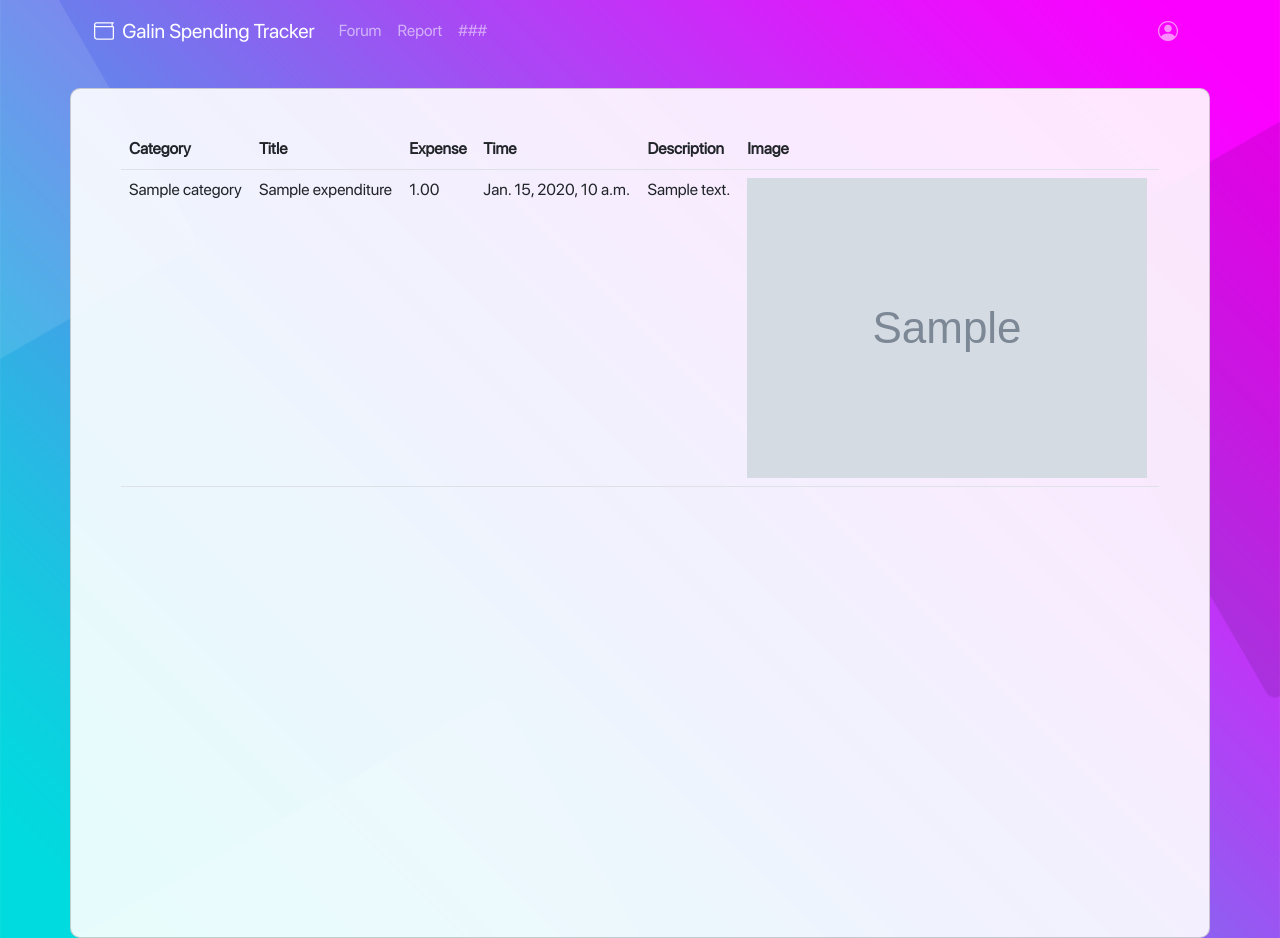
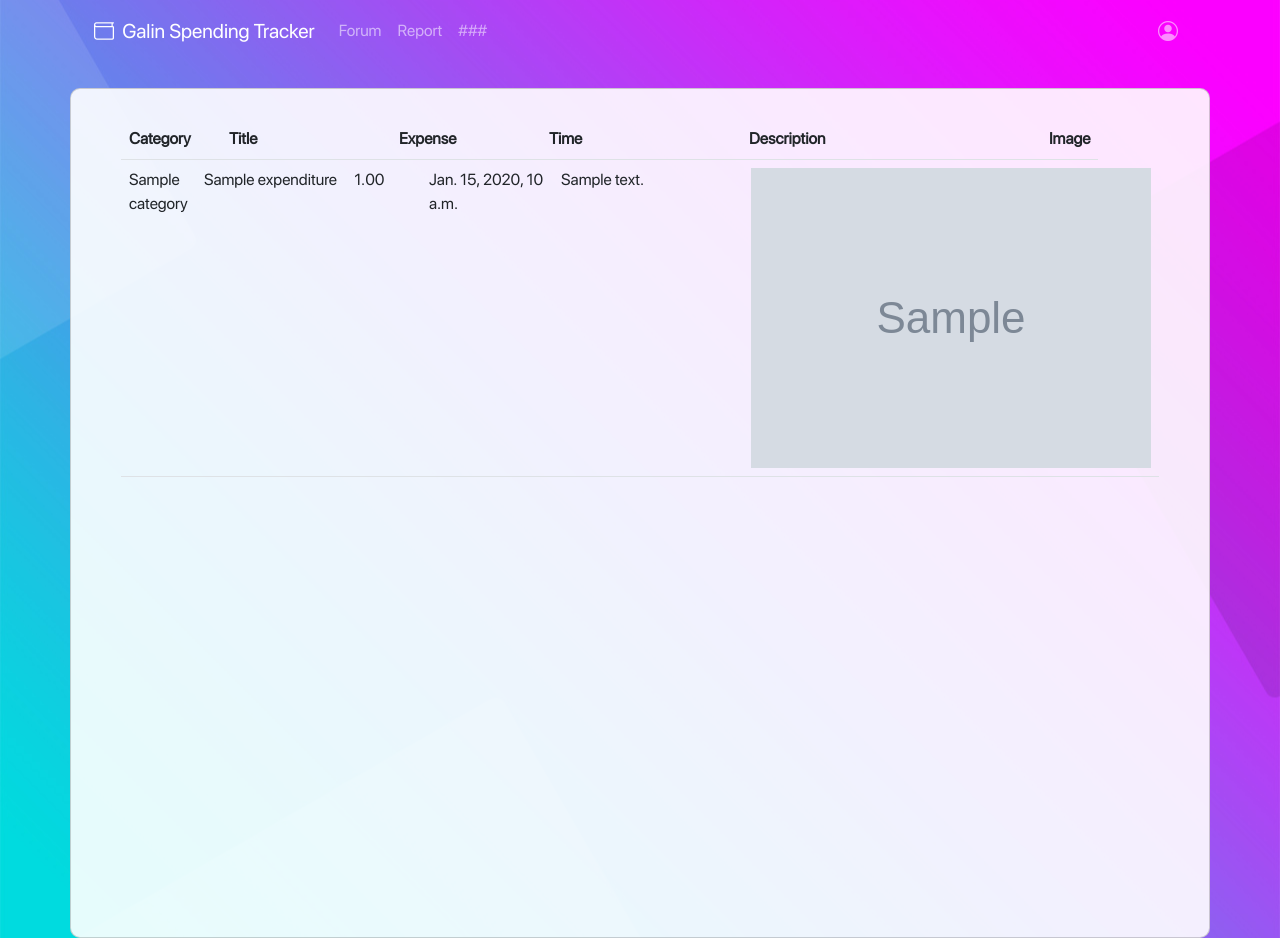
Before and after one commit to rb2cc/Team-Galin-Spending-Tracker, a Django app: page /expenditure_list in a window 1280 px wide. Run offline with Django 4.2, Linux system fonts and the light colour scheme; a user stored in the database is signed in; tables that the repository leaves empty hold one stand-in row (values such as "Sample post"); grey boxes marked "Sample" are stand-in pictures; some libraries are stand-ins or nearby versions.

Commit message:
change list looking

```diff
--- a/static/custom.css
+++ b/static/custom.css
@@ -44,12 +44,12 @@ p.cover-text {
   margin-right: auto;
   width: 1300px;
   height: 850px;
-  padding-top: 40px;
+  padding-top: 30px;
   padding-left: 50px;
   padding-right: 50px;
   padding-bottom: 30px;
   border-radius: 10px;
-  overflow-y:auto;
+
 }
 
 .main-cardOne {
@@ -62,6 +62,7 @@ p.cover-text {
   padding-left: 20px;
   padding-right: 20px;
   border-radius: 10px;
+  overflow:hidden;
 }
 
 .main-cardTwo {
@@ -138,6 +139,21 @@ input[type=password] {
   border-radius: 0%;
 }
 
+.mainTable {
+  display:block;
+  table-layout:fixed
+}
+
+.mainThead {
+  display:block;
+}
+
+.mainTbody{
+  display:block;
+  height: 700px;
+  overflow-y:auto;
+}
+
 .dropdown-menu {
   background-color: rgb(255, 255, 255, 0.5);
 }
--- a/tracker/templates/expenditure_list.html
+++ b/tracker/templates/expenditure_list.html
@@ -3,26 +3,26 @@
 
 <div class='row'>
     <div class="card full-card">
-        <table class="table">
-            <thead>
+        <table class="table mainTable">
+            <thead class="mainThead">
                 <tr>
-                    <th scope="col">Category</th>
-                    <th scope="col">Title</th>
-                    <th scope="col">Expense</th>
-                    <th scope="col">Time</th>
-                    <th scope="col">Description</th>
+                    <th scope="col" width="100px">Category</th>
+                    <th scope="col" width="170px">Title</th>
+                    <th scope="col" width="150px">Expense</th>
+                    <th scope="col" width="200px">Time</th>
+                    <th scope="col" width="300px">Description</th>
                     <th scope="col">Image</th>
                 </tr>
             </thead>
-            <tbody>
+            <tbody class="mainTbody">
                 <div class="Spending">
                     {% for spending in spendings %}
                         <tr>
-                            <td>{{ spending.category }}</td>
-                            <td>{{ spending.title }}</td>
-                            <td>{{ spending.expense }}</td>
-                            <td>{{ spending.date_created }}</td>
-                            <td>{{ spending.description }}</td>
+                            <td width="75px">{{ spending.category }}</td>
+                            <td width="200px">{{ spending.title }}</td>
+                            <td width="100px">{{ spending.expense }}</td>
+                            <td width="200px">{{ spending.date_created }}</td>
+                            <td width="300px">{{ spending.description }}</td>
                             {% if spending.image %}
                                 <td><img src="media/{{ spending.image }} " alt="image"></td>
                             {% endif %}
--- a/tracker/views.py
+++ b/tracker/views.py
@@ -10,7 +10,7 @@ from django.shortcuts import redirect, render
 from django.contrib.auth.decorators import user_passes_test
 from django.urls import reverse_lazy
 from django.views import generic
-from datetime import date, timedelta
+from datetime import date, timedelta,datetime
 from django.utils import timezone
 
 # Create your views here.
@@ -74,9 +74,9 @@ def landing_page(request):
     objectList7 = objectList.filter(date_created__range=(current_date-timezone.timedelta(days=6),current_date+timezone.timedelta(days=1)))
     objectList30 = objectList.filter(date_created__range=(current_date-timezone.timedelta(days=29),current_date+timezone.timedelta(days=1)))
     objectList90 = objectList.filter(date_created__range=(current_date-timezone.timedelta(days=89),current_date+timezone.timedelta(days=1)))
-    dataTuple7 = getAllList(objectList7)
-    dataTuple30 = getAllList(objectList30)
-    dataTuple90 = getAllList(objectList90)
+    dataTuple7 = getAllList(objectList7,7)
+    dataTuple30 = getAllList(objectList30,30)
+    dataTuple90 = getAllList(objectList90,90)
     categoryList = {7:dataTuple7[0], 30:dataTuple30[0], 90:dataTuple90[0]}
     expenseList = {7:dataTuple7[1], 30:dataTuple30[1], 90:dataTuple90[1]}
     dateList = {7:dataTuple7[2], 30:dataTuple30[2], 90:dataTuple90[2]}
@@ -106,7 +106,7 @@ def getCategoryAndExpenseList(objectList):
         expenseList.append(tempInt)
     return categoryList, expenseList
 
-def getDateListAndDailyExpenseList(objectList):
+def getDateListAndDailyExpenseList(objectList,num):
     dateList = []
     dailyExpenseList = []
     for x in objectList.order_by('date_created'):
@@ -119,8 +119,9 @@ def getDateListAndDailyExpenseList(objectList):
                 dailyExpenseList.pop(x+1)
                 dateList.pop(x+1)
         except IndexError: break
-    start_date = dateList[0]
-    end_date = dateList[-1]
+
+    start_date = date.today()-timezone.timedelta(days=num-1)
+    end_date = date.today()
     current_date = start_date
     while current_date <= end_date:
         if current_date not in dateList:
@@ -128,6 +129,7 @@ def getDateListAndDailyExpenseList(objectList):
             dateList.sort()
             dailyExpenseList.insert(dateList.index(current_date),0)
         current_date += timezone.timedelta(days=1)
+
     return dateList, dailyExpenseList
 
 def getCumulativeExpenseList(objectList,dailyExpenseList):
@@ -138,10 +140,10 @@ def getCumulativeExpenseList(objectList,dailyExpenseList):
         cumulativeExpenseList.append(cumulativeExpense)
     return cumulativeExpenseList
 
-def getAllList(objectList):
+def getAllList(objectList,num):
     first = getCategoryAndExpenseList(objectList)
     cat = first[0]; exp = first[1]
-    second = getDateListAndDailyExpenseList(objectList)
+    second = getDateListAndDailyExpenseList(objectList,num)
     dat = second[0]; dai = second[1]
     cum = getCumulativeExpenseList(objectList,dai)
     return cat, exp, dat, dai, cum
```
Also changed, not shown: tracker/migrations/0001_initial.py.
